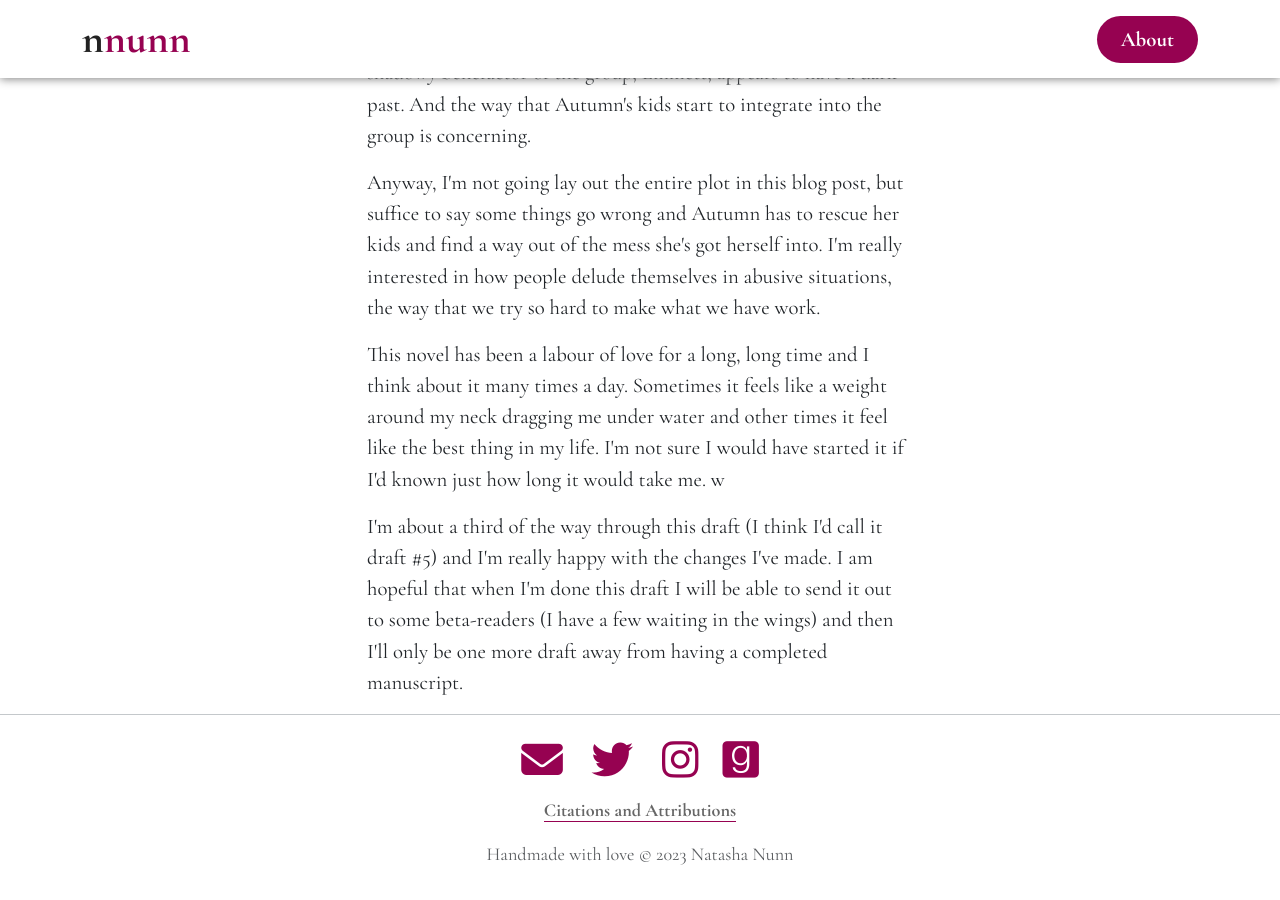
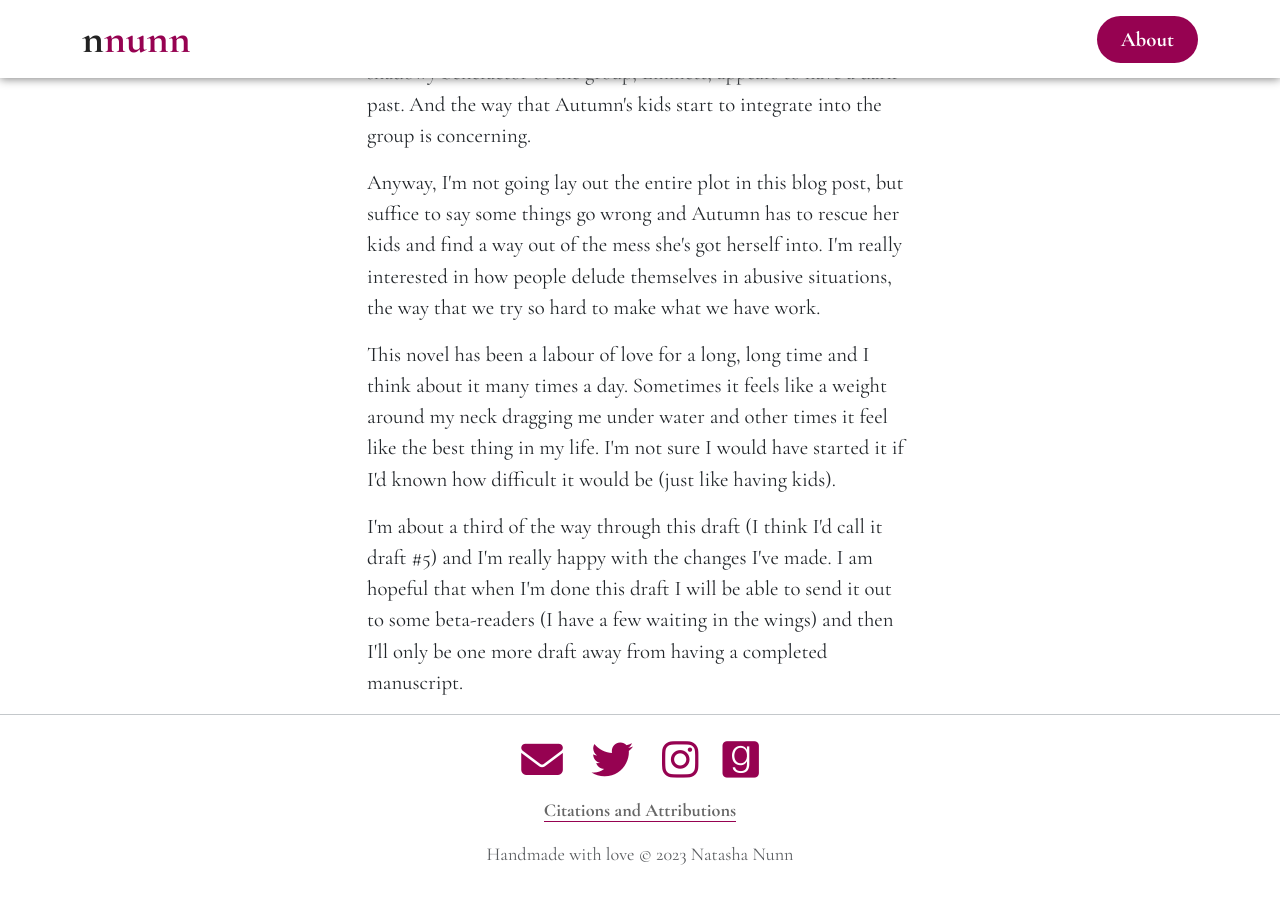
Before and after one commit to nnunn/nnunn, a Jekyll site: the page built from writing/_posts/2023-02-19-Devil-Sun-My-Work-in-Progress.html, in a window 1280 px wide and 900 px high, scrolled down 1950 px. Built offline with Jekyll 4.4.1, drawn with Linux system fonts in a browser that asks for light colours; nearby versions of some CDN libraries; some web fonts are replaced.

Commit message:
Update 2023-02-19-Devil-Sun-My-Work-in-Progress.html

```diff
--- a/writing/_posts/2023-02-19-Devil-Sun-My-Work-in-Progress.html
+++ b/writing/_posts/2023-02-19-Devil-Sun-My-Work-in-Progress.html
@@ -19,5 +19,5 @@ It started as a character sketch &mdash; a character sketch of my kid's great-gr
 	<p>The main character is Autumn and when I first started writing her she was very loosely based on me, but this has also shifted as I've written and rewritten the novel. I had to completely separate Autumn from myself to understand her character. The novel opens with Autumn leaving her abusive husband. Autumn desperately wants to find autonomy. She feels that she has been controlled by her father and then controlled by her husband and she wants to find a different way of living where she can discover who she really is and what she really wants. But she is also a mother and her desire for self-actualization has to take the back-seat as she tries to deal with her traumatized children who miss their father. </p>
 	<p>Autumn is also a computer programmer and the novel has a strong work element to it. Autumn gets a new job with a wellness / new age group who are trying to start an online school. Autumn becomes an integral part of the group. They not only fulfill her desire for meaningful work, but also her need for larger meaning and community. But things are not exactly what they seem. The shadowy benefactor of the group, Emmett, appears to have a dark past. And the way that Autumn's kids start to integrate into the group is concerning. </p>
 	<p>Anyway, I'm not going lay out the entire plot in this blog post, but suffice to say some things go wrong and Autumn has to rescue her kids and find a way out of the mess she's got herself into. I'm really interested in how people delude themselves in abusive situations, the way that we try so hard to make what we have work. </p>
-	<p>This novel has been a labour of love for a long, long time and I think about it many times a day. Sometimes it feels like a weight around my neck dragging me under water and other times it feel like the best thing in my life. I'm not sure I would have started it if I'd known just how long it would take me. w </p>
+	<p>This novel has been a labour of love for a long, long time and I think about it many times a day. Sometimes it feels like a weight around my neck dragging me under water and other times it feel like the best thing in my life. I'm not sure I would have started it if I'd known how difficult it would be (just like having kids). </p>
 	<p>I'm about a third of the way through this draft (I think I'd call it draft #5) and I'm really happy with the changes I've made. I am hopeful that when I'm done this draft I will be able to send it out to some beta-readers (I have a few waiting in the wings) and then I'll only be one more draft away from having a completed manuscript.  </p>
```
